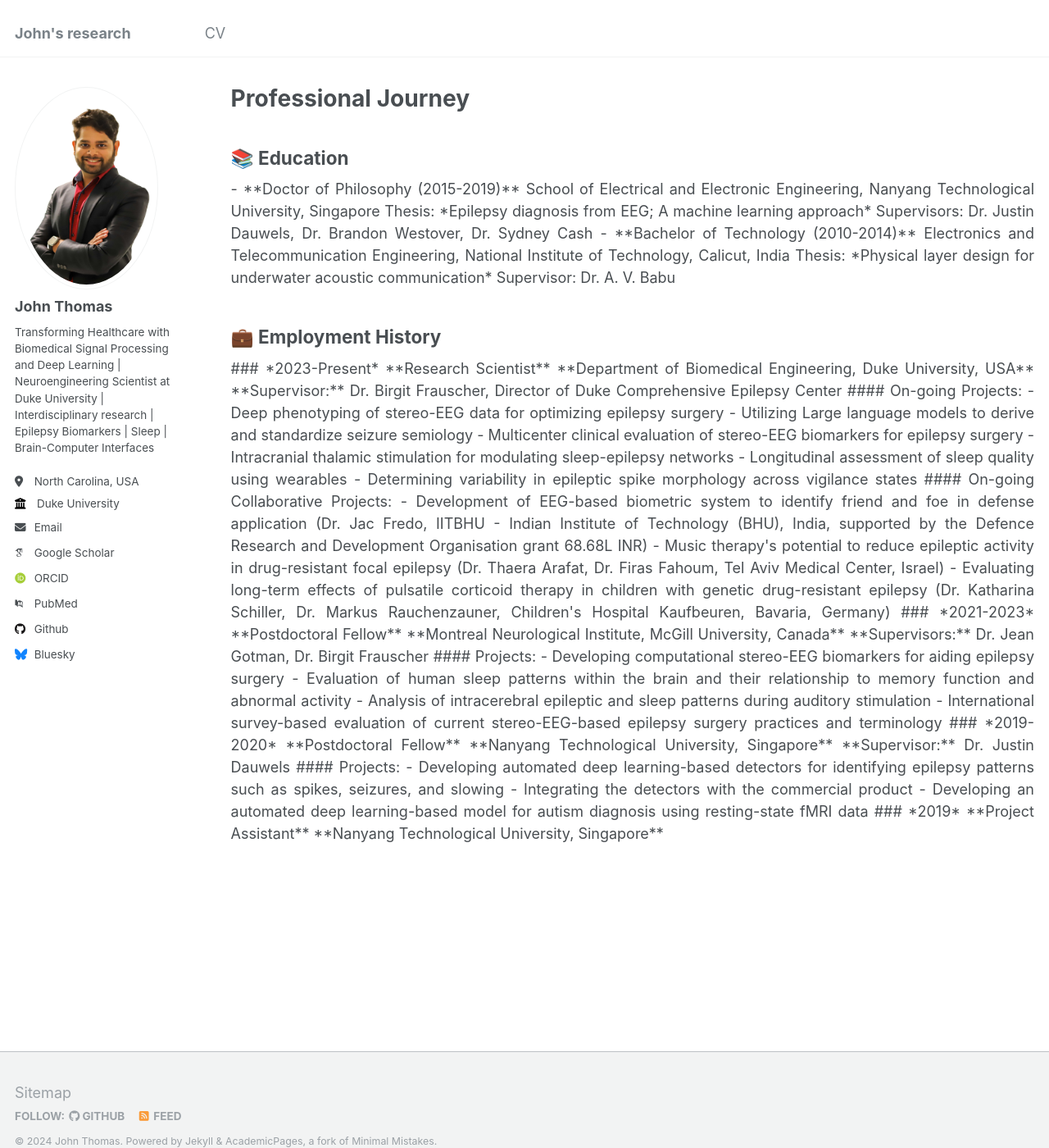
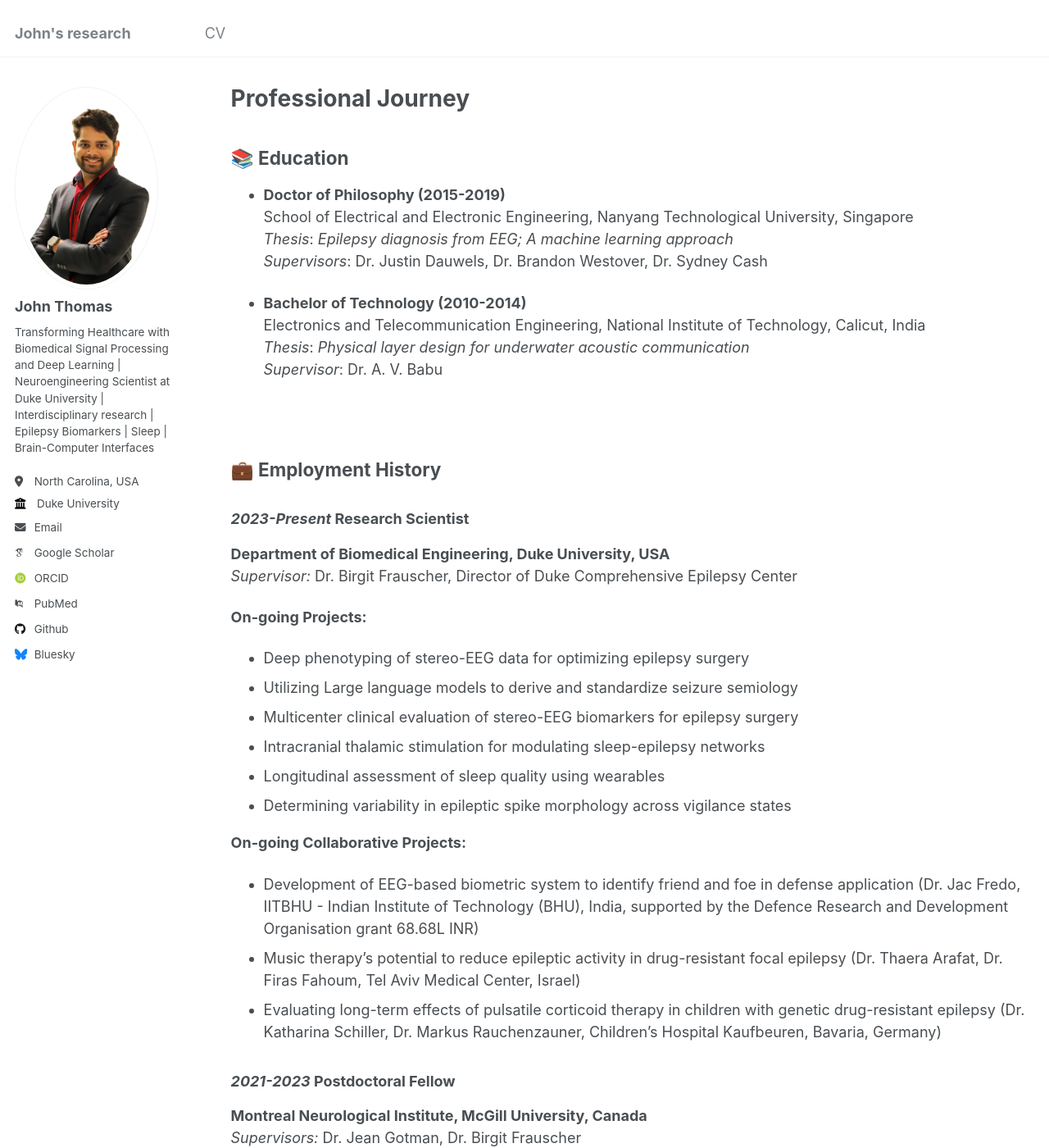
Before and after one commit to johnthomasphd/johnthomasphd.github.io, a Jekyll site: the page built from _pages/cv.md, in a window 1280 px wide and 1400 px high. Shown: the whole window at 82% size. Built offline with Jekyll 4.4.1, drawn with Linux system fonts in a browser that asks for light colours; some web fonts are replaced; some of the changed lines change nothing that is shown; some of the changed text lies outside the part shown.

Commit message:
Update cv.md

```diff
--- a/_pages/cv.md
+++ b/_pages/cv.md
@@ -1,7 +1,7 @@
 ---
 layout: archive
 title: "Professional Journey"
-permalink: /cv/
+permalink: /professional-journey/
 author_profile: true
 redirect_from:
   - /resume
@@ -9,29 +9,25 @@ redirect_from:
 
 ## 📚 Education
 
-<div style="text-align: justify;">
+* **Doctor of Philosophy (2015-2019)**
+  School of Electrical and Electronic Engineering, Nanyang Technological University, Singapore
+  *Thesis*: *Epilepsy diagnosis from EEG; A machine learning approach*
+  *Supervisors*: Dr. Justin Dauwels, Dr. Brandon Westover, Dr. Sydney Cash
 
-- **Doctor of Philosophy (2015-2019)**
-  School of Electrical and Electronic Engineering, Nanyang Technological University, Singapore
-  Thesis: *Epilepsy diagnosis from EEG; A machine learning approach*
-  Supervisors: Dr. Justin Dauwels, Dr. Brandon Westover, Dr. Sydney Cash
+* **Bachelor of Technology (2010-2014)**
+  Electronics and Telecommunication Engineering, National Institute of Technology, Calicut, India
+  *Thesis*: *Physical layer design for underwater acoustic communication*
+  *Supervisor*: Dr. A. V. Babu
 
-- **Bachelor of Technology (2010-2014)**
-  Electronics and Telecommunication Engineering, National Institute of Technology, Calicut, India
-  Thesis: *Physical layer design for underwater acoustic communication*
-  Supervisor: Dr. A. V. Babu
-
-</div>
+<br>
 
 ## 💼 Employment History
 
-<div style="text-align: justify;">
-
 ### *2023-Present* **Research Scientist**
 **Department of Biomedical Engineering, Duke University, USA**
-**Supervisor:** Dr. Birgit Frauscher, Director of Duke Comprehensive Epilepsy Center
+*Supervisor:* Dr. Birgit Frauscher, Director of Duke Comprehensive Epilepsy Center
 
-#### On-going Projects:
+**On-going Projects:**
 - Deep phenotyping of stereo-EEG data for optimizing epilepsy surgery
 - Utilizing Large language models to derive and standardize seizure semiology
 - Multicenter clinical evaluation of stereo-EEG biomarkers for epilepsy surgery
@@ -39,16 +35,16 @@ redirect_from:
 - Longitudinal assessment of sleep quality using wearables
 - Determining variability in epileptic spike morphology across vigilance states
 
-#### On-going Collaborative Projects:
+**On-going Collaborative Projects:**
 - Development of EEG-based biometric system to identify friend and foe in defense application (Dr. Jac Fredo, IITBHU - Indian Institute of Technology (BHU), India, supported by the Defence Research and Development Organisation grant 68.68L INR)
 - Music therapy's potential to reduce epileptic activity in drug-resistant focal epilepsy (Dr. Thaera Arafat, Dr. Firas Fahoum, Tel Aviv Medical Center, Israel)
 - Evaluating long-term effects of pulsatile corticoid therapy in children with genetic drug-resistant epilepsy (Dr. Katharina Schiller, Dr. Markus Rauchenzauner, Children's Hospital Kaufbeuren, Bavaria, Germany)
 
 ### *2021-2023* **Postdoctoral Fellow**
 **Montreal Neurological Institute, McGill University, Canada**
-**Supervisors:** Dr. Jean Gotman, Dr. Birgit Frauscher
+*Supervisors:* Dr. Jean Gotman, Dr. Birgit Frauscher
 
-#### Projects:
+**Projects:**
 - Developing computational stereo-EEG biomarkers for aiding epilepsy surgery
 - Evaluation of human sleep patterns within the brain and their relationship to memory function and abnormal activity
 - Analysis of intracerebral epileptic and sleep patterns during auditory stimulation
@@ -56,14 +52,12 @@ redirect_from:
 
 ### *2019-2020* **Postdoctoral Fellow**
 **Nanyang Technological University, Singapore**
-**Supervisor:** Dr. Justin Dauwels
+*Supervisor:* Dr. Justin Dauwels
 
-#### Projects:
+**Projects:**
 - Developing automated deep learning-based detectors for identifying epilepsy patterns such as spikes, seizures, and slowing
-- Integrating the detectors with the commercial product
+- Integrating the detectors with the commercial product NeuroBrowser (https://www.mindsignshealth.com/)
 - Developing an automated deep learning-based model for autism diagnosis using resting-state fMRI data
 
 ### *2019* **Project Assistant**
 **Nanyang Technological University, Singapore**
-
-</div>
```
